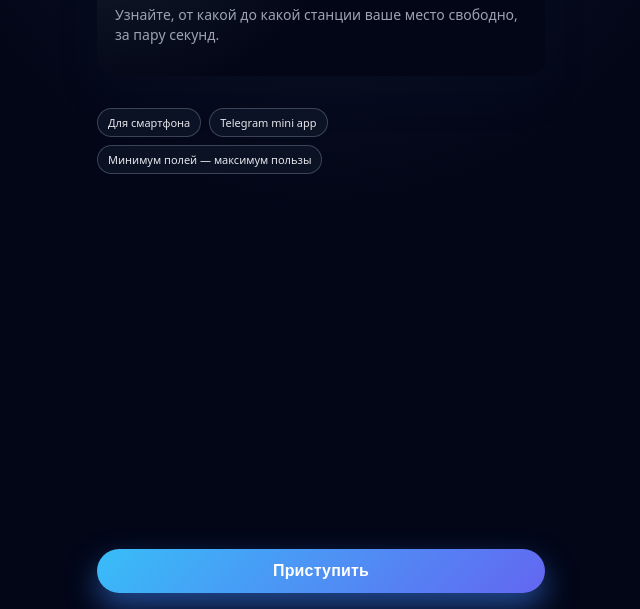
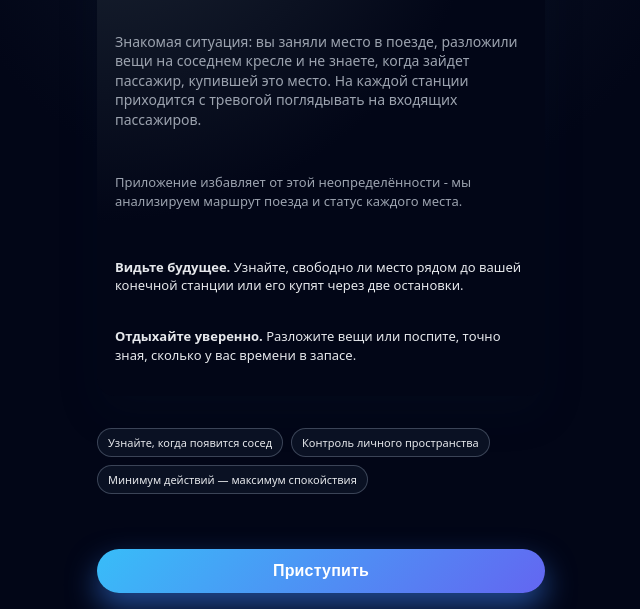
Before and after one commit to Vladislav8653/RailwayHelperFrontend, a website built with Vite: page index.html in a window 1280 px wide. Shown: the part 191-800 px from the top of the page, without its empty margins (319-959 px from the left). Built offline with nearby package versions, Linux system fonts and the light colour scheme.

Commit message:
Some style changes

```diff
--- a/index.html
+++ b/index.html
@@ -18,16 +18,34 @@
           <div class="hero-icon">
             <div class="hero-icon-train"></div>
           </div>
-          <h1 class="welcome-title">Свободное место в поезде</h1>
+          <h1 class="welcome-title">Ваше личное пространство под контролем.</h1>
           <p class="welcome-subtitle">
-            Узнайте, от какой до какой станции ваше место свободно, за пару секунд.
+            Знакомая ситуация: вы заняли место в поезде, разложили вещи на соседнем кресле и
+            не знаете, когда зайдет пассажир, купившей это место. На каждой станции
+            приходится с тревогой поглядывать на входящих пассажиров.
           </p>
+          <p class="welcome-body">
+            Приложение избавляет от этой неопределённости - мы анализируем маршрут поезда и статус
+            каждого места.
+          </p>
+
+          <div class="welcome-benefits">
+            <p>
+              <span class="benefit-label">Видьте будущее.</span>
+              Узнайте, свободно ли место рядом до вашей конечной станции или его купят через две
+              остановки.
+            </p>
+            <p>
+              <span class="benefit-label">Отдыхайте уверенно.</span>
+              Разложите вещи или поспите, точно зная, сколько у вас времени в запасе.
+            </p>
+          </div>
         </header>
 
         <div class="welcome-highlights">
-          <div class="chip">Для смартфона</div>
-          <div class="chip">Telegram mini app</div>
-          <div class="chip">Минимум полей — максимум пользы</div>
+          <div class="chip">Узнайте, когда появится сосед</div>
+          <div class="chip">Контроль личного пространства</div>
+          <div class="chip">Минимум действий — максимум спокойствия</div>
         </div>
 
         <footer class="welcome-footer">
@@ -37,7 +55,6 @@
         </footer>
       </section>
 
-      <!-- Main Search Screen -->
       <section id="search-screen" class="screen">
         <header class="top-bar">
           <button id="back-btn" class="icon-btn" aria-label="Назад">
@@ -57,7 +74,7 @@
                 <input
                   type="text"
                   id="station-departure"
-                  placeholder="Например, Москва"
+                  placeholder="Минск-Пассажирский"
                   autocomplete="off"
                 />
               </div>
@@ -67,7 +84,7 @@
                 <input
                   type="text"
                   id="station-arrival"
-                  placeholder="Например, Санкт-Петербург"
+                  placeholder="Брест-Центральный"
                   autocomplete="off"
                 />
               </div>
@@ -87,7 +104,7 @@
                   <input
                     type="text"
                     id="train-number"
-                    placeholder="Н-р, 123А"
+                    placeholder="707А"
                     inputmode="numeric"
                     autocomplete="off"
                   />
@@ -109,7 +126,7 @@
                   <input
                     type="text"
                     id="carriage-type"
-                    placeholder="Купе, сидячий…"
+                    placeholder="2П, 3Э…"
                     autocomplete="off"
                   />
                 </div>
@@ -129,7 +146,6 @@
               Проверить
             </button>
 
-            <!-- Progress Block -->
             <div id="progress-block" class="progress-block" aria-hidden="true">
               <div class="progress-header">
                 <span class="progress-title">Ищем свободные сегменты…</span>
@@ -140,7 +156,7 @@
               </div>
             </div>
 
-            <!-- Result Block -->
+
             <div id="result-card" class="result-card" aria-hidden="true">
               <div class="result-badge">Найдено</div>
               <h2 class="result-title">Место свободно</h2>
--- a/src/style.css
+++ b/src/style.css
@@ -157,6 +157,30 @@ body {
   font-size: 14px;
   line-height: 1.4;
   color: #9ca3af;
+}
+
+.welcome-body {
+  font-size: 13px;
+  line-height: 1.5;
+  color: #9ca3af;
+}
+
+.welcome-benefits {
+  display: flex;
+  flex-direction: column;
+  gap: 6px;
+  margin-top: 4px;
+}
+
+.welcome-benefits p {
+  font-size: 13px;
+  line-height: 1.45;
+  color: #e5e7eb;
+}
+
+.benefit-label {
+  font-weight: 600;
+  color: #e5e7eb;
 }
 
 .welcome-highlights {
```
